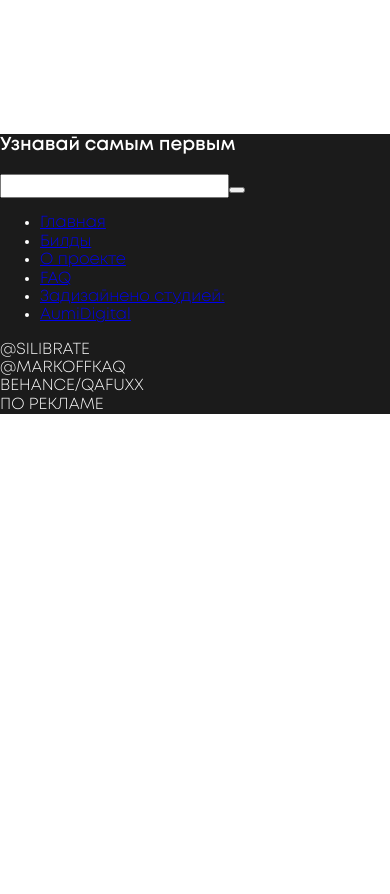
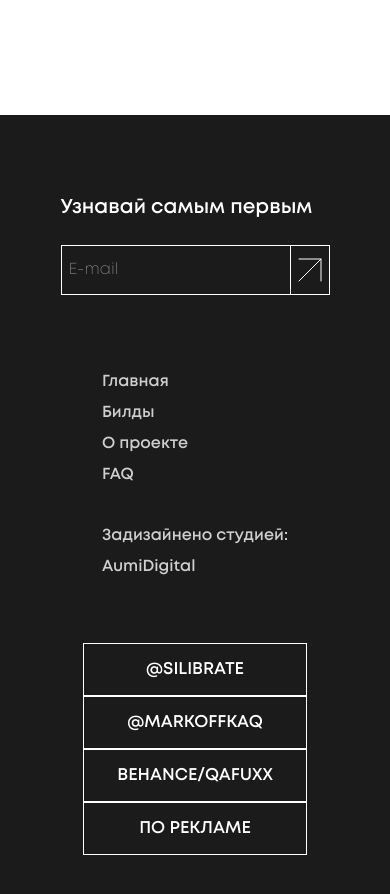
Before and after one commit to Silibrate/Todos, a React (Create React App) app: page / in a window 390 px wide. Shown: the part 3888-4782 px from the top of the page. Before the commit the page ends 4302 px from the top, so only its background shows below. Built offline with nearby package versions, Linux system fonts and the light colour scheme.

Commit message:
create footer

```diff
--- a/src/components/Advertising/Advertising.css
+++ b/src/components/Advertising/Advertising.css
@@ -137,6 +137,6 @@
       transform: translateX(0)
   }
   100% {
-      transform: translateX(-34.9%)
+      transform: translateX(-34.8%)
   }
 }
--- a/src/components/Footer/Footer.css
+++ b/src/components/Footer/Footer.css
@@ -1,4 +1,172 @@
 .footer {
+  padding-top: 60px;
+  padding-bottom: 60px;
+  max-width: 1440px;
+  margin: auto;
   background: #1B1B1B;
   color: #FFFFFF;
 }
+
+.footer__container {
+  max-width: calc(100% - 120px);
+  margin: auto;
+  display: flex;
+  justify-content: space-between;
+}
+
+.footer__subscription {
+  display: flex;
+  flex-direction: column;
+}
+
+.footer__title {
+  font-style: normal;
+  font-weight: 700;
+  font-size: 24px;
+  line-height: 26px;
+  margin-bottom: 24px;
+}
+
+.footer__form {
+  display: flex;
+}
+
+.footer__input {
+  color: white;
+  padding: 0;
+  background: none;
+  border: 1px solid #FFFFFF;
+  padding: 15px 0 15px 7px;
+}
+
+.footer__button {
+  margin-left: -1px;
+  padding: 0 13px 0 13px;
+  border: 1px solid #FFFFFF;
+  background-color: #1B1B1B;
+  background-image: url('../../images/bigStrelka.svg');
+  width: 40px;
+  background-repeat: no-repeat;
+  background-size: auto;
+  background-position: center;
+}
+
+.footer__lists {
+  padding: 0;
+  list-style-type: none;
+  display: flex;
+}
+
+.footer__list {
+  margin-left: 130px;
+  margin-top: 10px;
+}
+
+.footer__list__link {
+  text-decoration: none;
+  font-style: normal;
+  font-weight: 600;
+  font-size: 16px;
+  line-height: 21px;
+  color: #FCFCFC;
+  opacity: 0.8;
+}
+
+.footer__bottom {
+  max-width: calc(100% - 120px);
+  margin: auto;
+  display: flex;
+  justify-content: space-between;
+}
+
+.footer__ifo {
+  width: 100%;
+  padding: 10px 0 10px 0;
+  text-align: center;
+  font-style: normal;
+  font-weight: 600;
+  font-size: 24px;
+  line-height: 31px;
+  border: 1px solid #FFFFFF;
+  margin-left: -1px;
+  margin-top: 100px;
+}
+
+@media screen and (max-width:979px) {
+  .footer__container {
+    max-width: calc(100% - 60px);
+  }
+
+  .footer__bottom {
+    max-width: calc(100% - 60px);
+  }
+}
+
+@media screen and (max-width:1153px) {
+  .footer__list {
+    margin-left: 40px;
+  }
+
+  .footer__ifo {
+    font-size: 17px;
+  }
+}
+
+@media screen and (max-width:832px) {
+  .footer__container {
+    flex-direction: column;
+    justify-content: center;
+    align-items: center;
+  }
+
+  .footer__form {
+    justify-content: center;
+    margin-bottom: 50px;
+  }
+}
+
+@media screen and (max-width:730px) {
+
+  .footer__container {
+    margin-bottom: 50px;
+  }
+
+  .footer__bottom {
+    flex-direction: column;
+  }
+
+  .footer__ifo {
+    width: 60%;
+    margin: auto;
+    font-style: 24px;
+    margin-top: 0;
+  }
+}
+
+@media screen and (max-width:550px) {
+  .footer__lists {
+    flex-direction: column;
+  }
+
+  .footer__list {
+    margin-left: 0;
+  }
+
+  .footer__list__br:last-child {
+    margin-top: 30px;
+  }
+}
+
+@media screen and (max-width:465px) {
+  .footer__title {
+    font-size: 20px;
+  }
+
+  .footer__container {
+    max-width: calc(100% - 20px);
+  }
+
+  .footer__bottom {
+    max-width: calc(100% - 20px);
+  }
+}
--- a/src/components/Footer/Footer.jsx
+++ b/src/components/Footer/Footer.jsx
@@ -5,19 +5,25 @@ const Footer = () => {
         <div className="footer__subscription">
           <h3 className="footer__title">Узнавай самым первым</h3>
           <form className="footer__form" action="submit">
-            <input className="footer__input" type="text" />
+            <input placeholder="E-mail" className="footer__input" type="email" />
             <button className="footer__button"></button>
           </form>
         </div>
         <div className="footer__nav">
           <nav>
             <ul className="footer__lists">
-              <li className="footer__lists"><a href="#">Главная </a></li>
-              <li className="footer__lists"><a href="#">Билды </a></li>
-              <li className="footer__lists"><a href="#">О проекте </a></li>
-              <li className="footer__lists"><a href="#">FAQ </a></li>
-              <li className="footer__lists"><a href="#">Задизайнено студией: </a></li>
-              <li className="footer__lists"><a href="#">AumiDigital </a></li>
+              <div className="footer__list__br">
+                <li className="footer__list"><a className="footer__list__link" href="#">Главная </a></li>
+                <li className="footer__list"><a className="footer__list__link" href="#">Билды</a></li>
+              </div>
+              <div className="footer__list__br">
+                <li className="footer__list"><a className="footer__list__link" href="#">О проекте</a></li>
+                <li className="footer__list"><a className="footer__list__link" href="#">FAQ</a></li>
+              </div>
+              <div className="footer__list__br">
+                <li className="footer__list"><a className="footer__list__link" href="#">Задизайнено студией: </a></li>
+                <li className="footer__list"><a className="footer__list__link" href="#"> AumiDigital</a></li>
+              </div>
             </ul>
           </nav>
         </div>
--- a/src/components/Header/Header.css
+++ b/src/components/Header/Header.css
@@ -34,6 +34,14 @@
 
 .logo__img__text {
   margin-left: 4px;
+}
+
+.footer__bottom{
+  max-width: calc(100% - 120px);
+  display: flex;
+  justify-content: space-between;
+  align-items: center;
+  margin: auto;
 }
 
 @media screen and (max-width:979px) {
```
Also changed, not shown: src/images/bigStrelka.svg (added).
